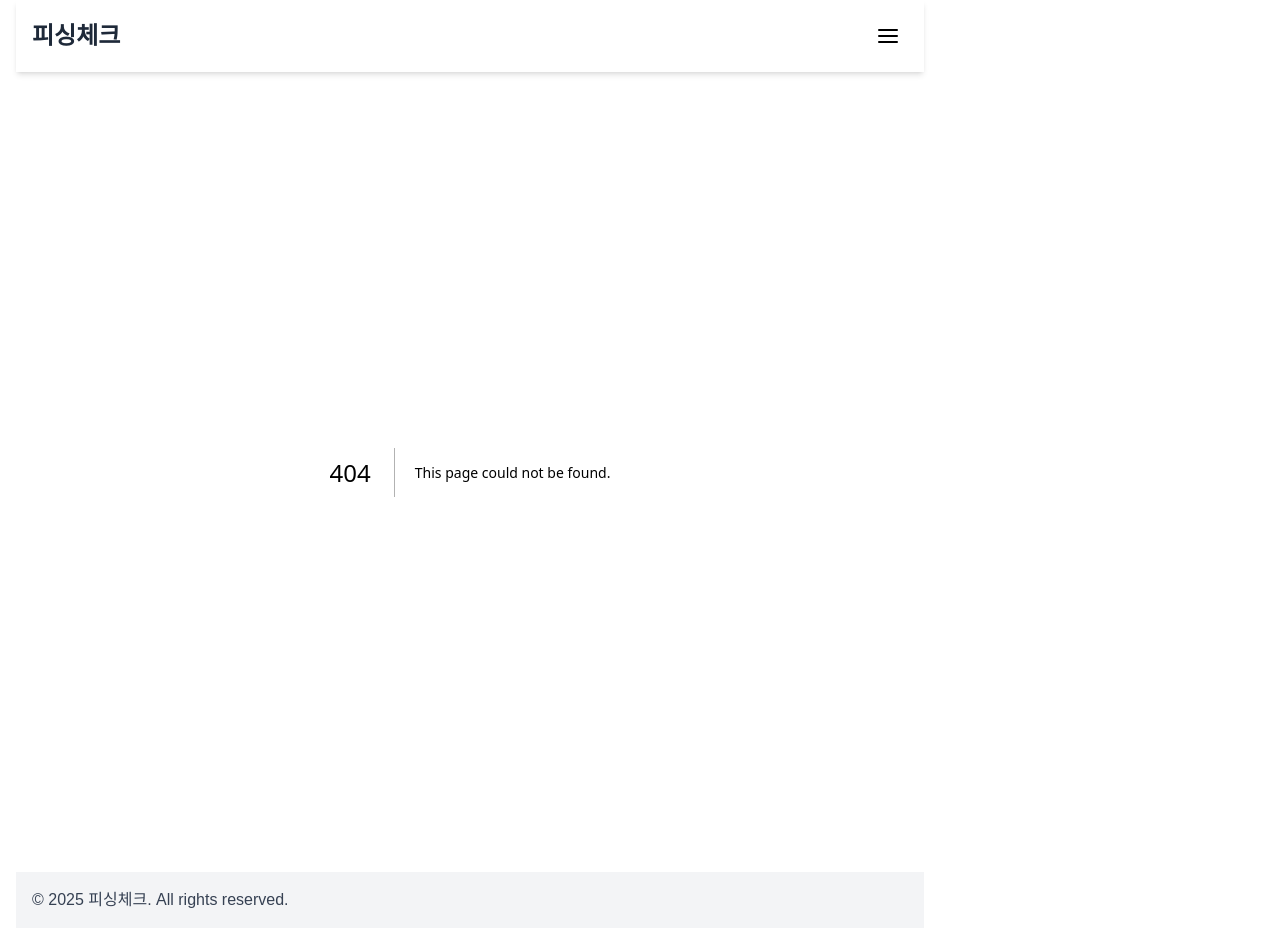
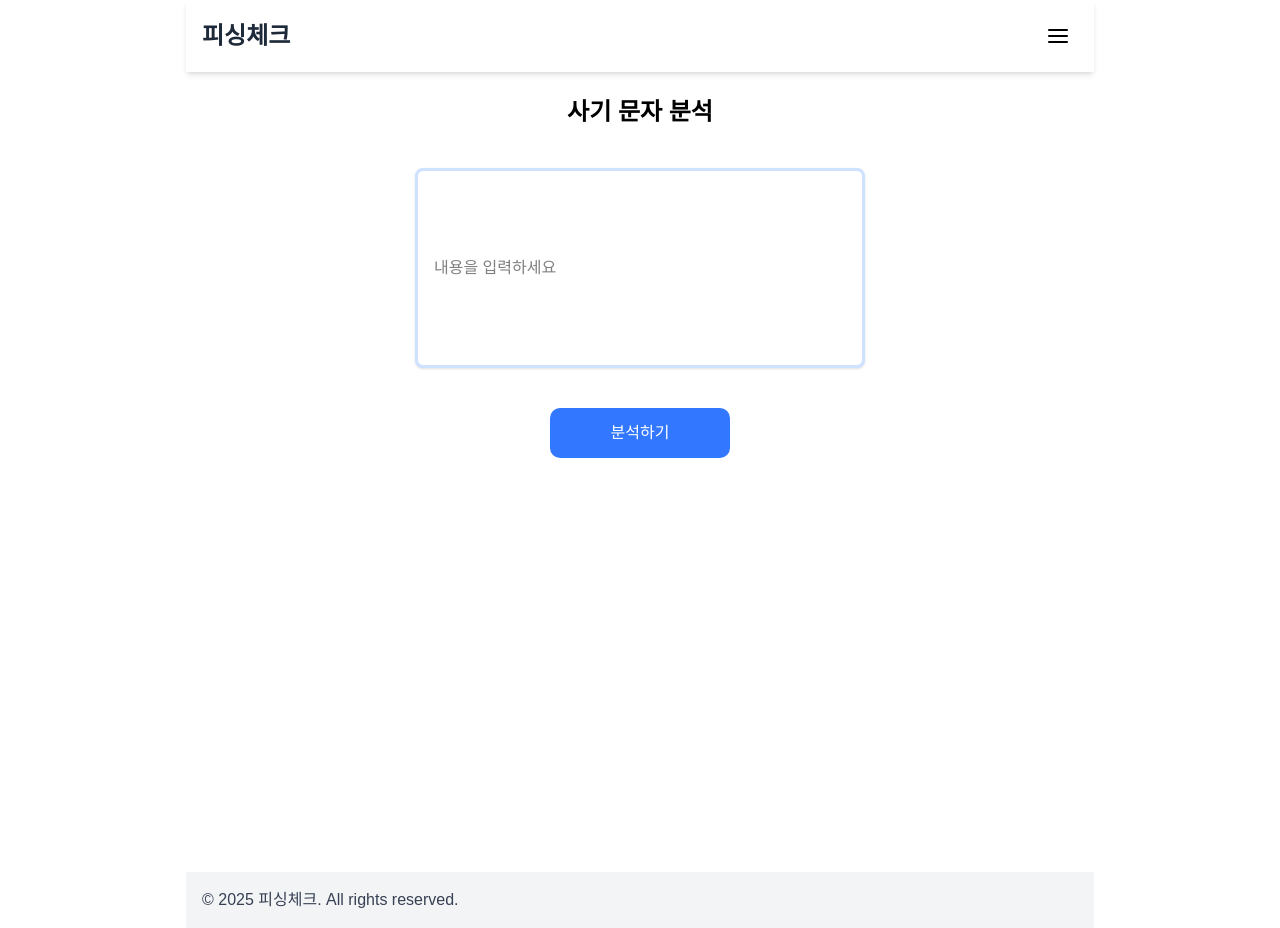
Before and after one commit to Su-Bang-Phishing-Check/Front-Phishing-Check, a Next.js app: page /analyse in a window 1280 px wide. Before the commit this address had no page. Built offline with nearby package versions, Linux system fonts and the light colour scheme.

Commit message:
feat/라우팅 설정

```diff
--- a/src/app/Layout/Header.tsx
+++ b/src/app/Layout/Header.tsx
@@ -1,14 +1,24 @@
 'use client';
+import { useRouter } from 'next/navigation';
 
 import { FiMenu } from 'react-icons/fi';
 
 export default function Header() {
+  const router = useRouter();
+  const handleLogoClick = () => {
+    router.push('/');
+  };
   const handleMenuClick = () => {
     alert('메뉴 클릭됨');
   };
   return (
     <header className="flex items-center justify-between p-4 bg-white shadow-md">
-      <h1 className="text-2xl font-bold text-gray-800">피싱체크</h1>
+      <h1
+        onClick={handleLogoClick}
+        className="text-2xl font-bold text-gray-800 cursor-pointer"
+      >
+        피싱체크
+      </h1>
       <button onClick={handleMenuClick} className="p-2">
         <FiMenu size={24} />
       </button>
--- /dev/null
+++ b/src/app/analyse/page.tsx
@@ -0,0 +1,48 @@
+'use client';
+import { useState } from 'react';
+
+const Analyse = () => {
+  const [text, setText] = useState('');
+  const [result, setResult] = useState('');
+
+  const handleSubmit = async () => {
+    const res = await fetch(
+      `${process.env.NEXT_PUBLIC_API_URL}/analyse/text`,
+      {
+        method: 'POST',
+        headers: {
+          'Content-Type': 'application/json',
+        },
+        body: JSON.stringify({ text }),
+      }
+    );
+
+    const data = await res.json();
+    setResult(data);
+  };
+  return (
+    <div className="flex flex-col items-center justify-center p-6 gap-y-6">
+      <h1 className="text-2xl font-bold">사기 문자 분석</h1>
+      <input
+        type="text"
+        value={text}
+        onChange={(e) => setText(e.target.value)}
+        placeholder="내용을 입력하세요"
+        className="flex flex-col items-center justify-center bg-white border-3 border-[#CEE3FF] p-4 my-4 mx-2 rounded-lg shadow-sm text-black w-[450px] h-[200px]"
+      />
+      <button
+        onClick={handleSubmit}
+        className="w-[180px] h-[50px] text-base	rounded-[10px] px-4 py-2 bg-[#3177ff] text-white hover:bg-[#005ce6] transition-colors duration-200"
+      >
+        분석하기
+      </button>
+      {result && (
+        <div className="bg-white border-3 border-[#CEE3FF] p-4 rounded-lg shadow-sm text-black w-[450px] h-[200px]">
+          <h2 className="text-lg font-semibold">분석 결과</h2>
+          <p>{JSON.stringify(result, null, 2)}</p>
+        </div>
+      )}
+    </div>
+  );
+};
+export default Analyse;
--- a/src/app/components/Button.tsx
+++ b/src/app/components/Button.tsx
@@ -1,23 +1,25 @@
-"use client";
+'use client';
 
-import React from "react";
+import React from 'react';
 
 interface ButtonProps {
-  variant: "fill" | "outline";
+  variant: 'fill' | 'outline';
   children: React.ReactNode;
   onClick?: () => void;
 }
 
 const Button = ({ variant, children, onClick }: ButtonProps) => {
   const handleButtonClick = () => {
-    console.log("버튼 클릭");
+    console.log('버튼 클릭');
+    onClick?.();
   };
-  const baseStyle = "w-[180px] h-[50px] text-base	rounded-[10px] px-4 py-2";
+  const baseStyle =
+    'w-[180px] h-[50px] text-base	rounded-[10px] px-4 py-2';
   const fillStyle =
-    "bg-[#3177ff] text-white hover:bg-[#005ce6] transition-colors duration-200";
+    'bg-[#3177ff] text-white hover:bg-[#005ce6] transition-colors duration-200';
   const outlineStyle =
-    "border-2 border-[#3177ff] text-[#3177ff] hover:bg-[#eaf2ff] transition-colors duration-200";
-  const variantStyle = variant === "fill" ? fillStyle : outlineStyle;
+    'border-2 border-[#3177ff] text-[#3177ff] hover:bg-[#eaf2ff] transition-colors duration-200';
+  const variantStyle = variant === 'fill' ? fillStyle : outlineStyle;
 
   return (
     <button
--- a/src/app/components/ChatbotBanner.tsx
+++ b/src/app/components/ChatbotBanner.tsx
@@ -1,9 +1,19 @@
-"use client";
-import ChatStepIcon from "./ChatStepIcon";
+'use client';
+import ChatStepIcon from './ChatStepIcon';
+import { useRouter } from 'next/navigation';
 
 const ChatbotBanner = () => {
+  const router = useRouter();
+
+  const handleChatClick = () => {
+    router.push('/chatbot');
+  };
+
   return (
-    <div className="flex flex-col items-center justify-center bg-white border-3 border-[#CEE3FF] p-4 rounded-lg shadow-sm text-black w-[450px] h-[200px]">
+    <div
+      onClick={handleChatClick}
+      className="cursor-pointer flex flex-col items-center justify-center bg-white border-3 border-[#CEE3FF] p-4 rounded-lg shadow-sm text-black w-[450px] h-[200px]"
+    >
       <h1 className="text-lg font-semibold">
         상황선택 → 요구사항선택 → 위험도 확인
       </h1>
--- a/src/app/components/MessageBanner.tsx
+++ b/src/app/components/MessageBanner.tsx
@@ -1,8 +1,17 @@
-"use client";
+'use client';
+import { useRouter } from 'next/navigation';
 
 const MessageBanner = () => {
+  const router = useRouter();
+  const handleBannerClick = () => {
+    router.push('/analyse');
+  };
+
   return (
-    <div className="flex flex-col items-center justify-center bg-white border-3 border-[#CEE3FF] p-4 my-4 mx-2 rounded-lg shadow-sm text-black w-[450px] h-[200px]">
+    <div
+      onClick={handleBannerClick}
+      className="cursor-pointer flex flex-col items-center justify-center bg-white border-3 border-[#CEE3FF] p-4 my-4 mx-2 rounded-lg shadow-sm text-black w-[450px] h-[200px]"
+    >
       메세지 배너 컴포넌트
     </div>
   );
```
